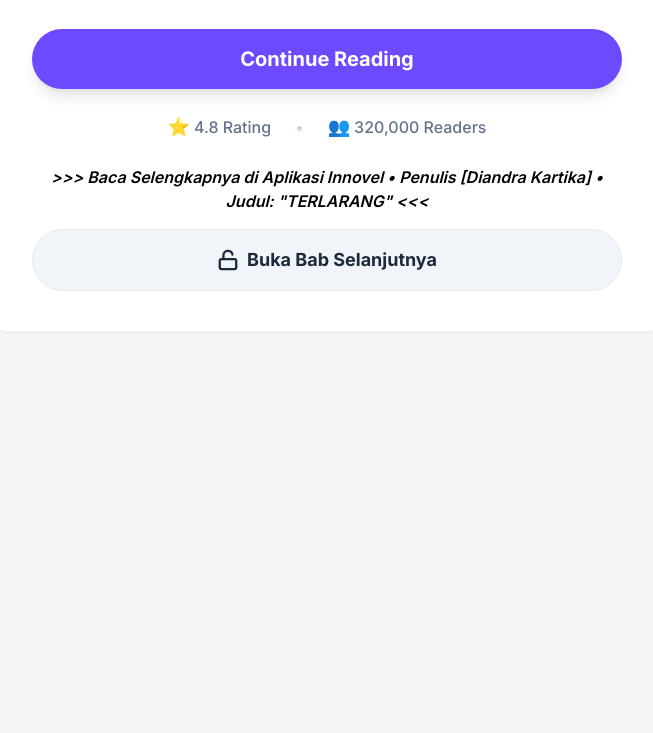
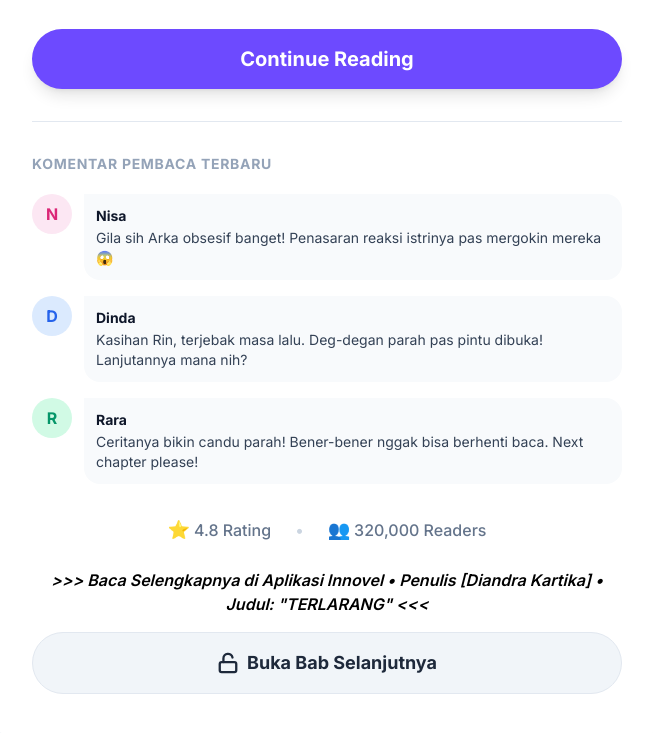
Before and after one commit to gerryramdani-star/lander-terlarang, a plain HTML site: page prelander2.html in a window 1280 px wide. Shown: the part 2108-2841 px from the top of the page, without its empty margins (313-966 px from the left). Before the commit the page ends 2480 px from the top, so only its background shows below. Drawn offline with nearby package versions, Linux system fonts and the light colour scheme.

Commit message:
Update komentar.html

```diff
--- a/prelander2.html
+++ b/prelander2.html
@@ -139,6 +139,42 @@
                 Continue Reading
             </a>
         </div>
+        <!-- Garis Pemisah -->
+        <div class="w-full h-px bg-slate-200 my-8"></div>
+
+        <!-- Komentar Pembaca (Social Proof) -->
+        <div class="mb-8">
+            <h3 class="text-sm font-bold text-slate-400 uppercase tracking-wider mb-5">Komentar Pembaca Terbaru</h3>
+
+            <div class="space-y-4">
+                <!-- Komentar 1 -->
+                <div class="flex gap-3">
+                    <div class="w-10 h-10 rounded-full bg-pink-100 flex items-center justify-center text-pink-600 font-bold shrink-0">N</div>
+                    <div class="bg-slate-50 rounded-2xl rounded-tl-none p-3 text-sm text-slate-700">
+                        <p class="font-bold text-slate-900 mb-0.5">Nisa</p>
+                        Gila sih Arka obsesif banget! Penasaran reaksi istrinya pas mergokin mereka 😱
+                    </div>
+                </div>
+
+                <!-- Komentar 2 -->
+                <div class="flex gap-3">
+                    <div class="w-10 h-10 rounded-full bg-blue-100 flex items-center justify-center text-blue-600 font-bold shrink-0">D</div>
+                    <div class="bg-slate-50 rounded-2xl rounded-tl-none p-3 text-sm text-slate-700">
+                        <p class="font-bold text-slate-900 mb-0.5">Dinda</p>
+                        Kasihan Rin, terjebak masa lalu. Deg-degan parah pas pintu dibuka! Lanjutannya mana nih?
+                    </div>
+                </div>
+
+                <!-- Komentar 3 -->
+                <div class="flex gap-3">
+                    <div class="w-10 h-10 rounded-full bg-emerald-100 flex items-center justify-center text-emerald-600 font-bold shrink-0">R</div>
+                    <div class="bg-slate-50 rounded-2xl rounded-tl-none p-3 text-sm text-slate-700">
+                        <p class="font-bold text-slate-900 mb-0.5">Rara</p>
+                        Ceritanya bikin candu parah! Bener-bener nggak bisa berhenti baca. Next chapter please!
+                    </div>
+                </div>
+            </div>
+        </div>
 
         <!-- Bagian Rating & Sosial -->
         <div class="flex flex-col sm:flex-row items-center justify-center gap-2 sm:gap-6 mt-6 mb-6 text-slate-500 font-medium text-sm md:text-base">
```
